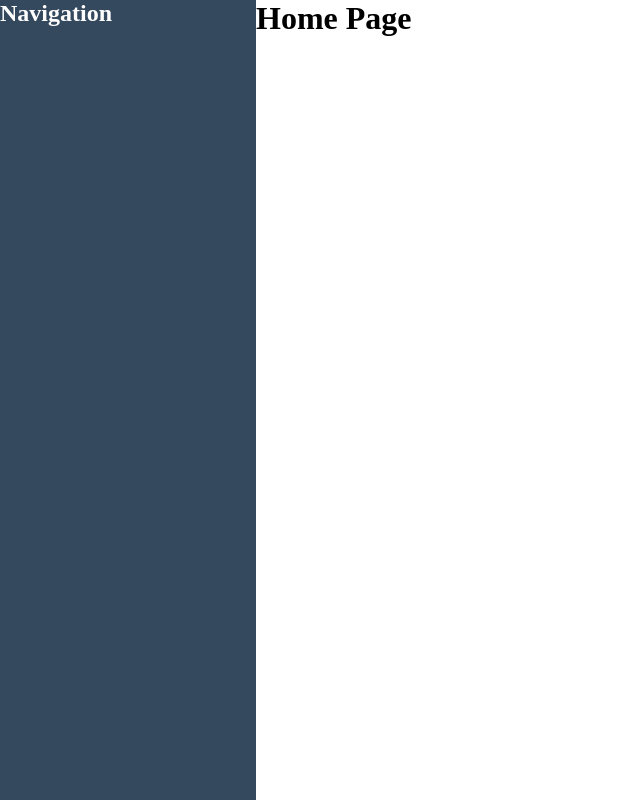
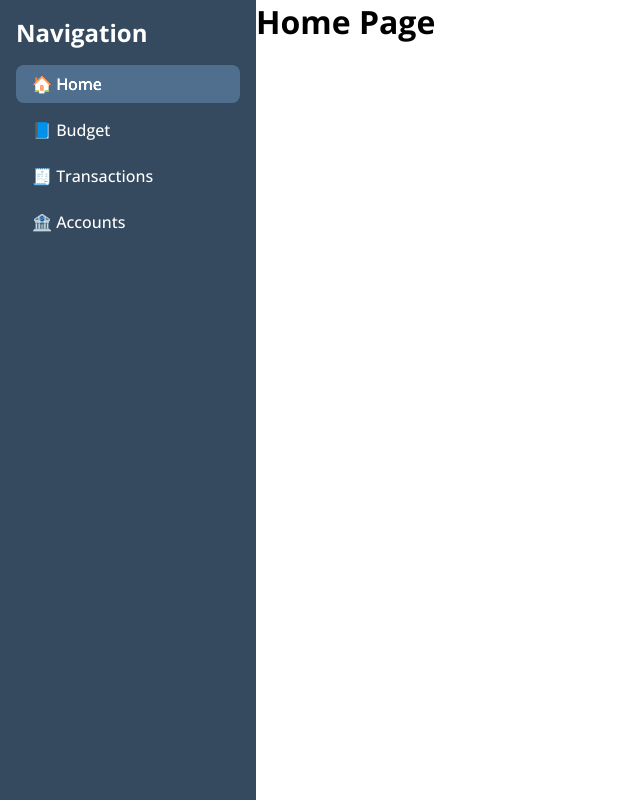
Before and after one commit to bencodezen/essential-vue-3-patterns-and-techniques, a Vue app in the folder playground/: page /#/ in a window 1280 px wide. Shown: the whole page, without its empty margins (0-640 px from the left). Built offline with nearby package versions, Linux system fonts and the light colour scheme.

Commit message:
feature: setup basic nav ui

```diff
--- a/playground/src/App.vue
+++ b/playground/src/App.vue
@@ -1,3 +1,20 @@
 <template>
   <router-view />
 </template>
+
+<style>
+:root {
+  --vue-blue: hsl(210, 29%, 29%);
+  --vue-blue-dark: hsl(210, 29%, 19%);
+  --vue-green: hsl(153, 48%, 49%);
+}
+
+*,
+html,
+body {
+  margin: 0;
+  padding: 0;
+  box-sizing: border-box;
+  font-family: 'Open Sans', sans-serif;
+}
+</style>
--- a/playground/src/pages/Home.vue
+++ b/playground/src/pages/Home.vue
@@ -6,6 +6,22 @@ export default {}
   <div class="default-grid">
     <aside class="sidebar">
       <h2>Navigation</h2>
+      <nav>
+        <ul class="main-nav">
+          <li class="main-nav-item">
+            <router-link to="/">🏠 Home</router-link>
+          </li>
+          <li class="main-nav-item">
+            <router-link to="/budget">📘 Budget</router-link>
+          </li>
+          <li class="main-nav-item">
+            <router-link to="/transactions">🧾 Transactions</router-link>
+          </li>
+          <li class="main-nav-item">
+            <router-link to="/accounts">🏦 Accounts</router-link>
+          </li>
+        </ul>
+      </nav>
     </aside>
     <main class="main-content">
       <h1>Home Page</h1>
@@ -14,26 +30,44 @@ export default {}
 </template>
 
 <style>
-:root {
-  --vue-blue: #34495e;
-  --vue-green: #41b883;
-}
-
-*,
-html,
-body {
-  margin: 0;
-  padding: 0;
-  box-sizing: border-box;
-}
-
 .default-grid {
   display: grid;
   grid-template-columns: 1fr 4fr;
   min-height: 100vh;
 }
 
+.main-nav {
+  margin-top: 1rem;
+  list-style: none;
+}
+
+.main-nav-item {
+  margin-bottom: 0.5rem;
+}
+
+.main-nav a {
+  width: 100%;
+  display: block;
+  padding: 0.5rem 1rem;
+  border-radius: 8px;
+  background-color: var(--vue-blue);
+  font-weight: 500;
+  color: white;
+  text-decoration: none;
+}
+
+.main-nav a:hover {
+  background-color: var(--vue-blue-dark);
+}
+
+.main-nav a.router-link-active,
+.main-nav a.router-link-active:hover {
+  background-color: var(--vue-blue);
+  filter: brightness(1.5);
+}
+
 .sidebar {
+  padding: 1rem;
   background-color: var(--vue-blue);
   color: white;
 }
```
